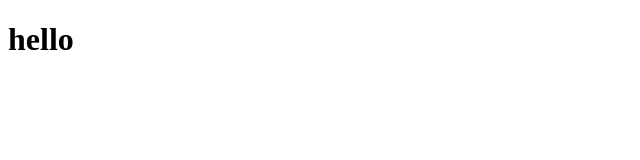
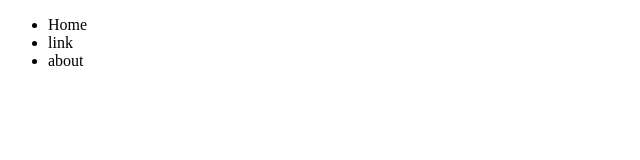
Before and after one commit to patjohntrick/practice-git-branching, a plain HTML site: page index.html in a window 1280 px wide. Shown: the whole page, without its empty margins (0-640 px from the left). Drawn offline with Linux system fonts and the light colour scheme.

Commit message:
add navigation

```diff
--- a/index.html
+++ b/index.html
@@ -7,7 +7,13 @@
     <title>Document</title>
   </head>
   <body>
-    <h1>hello</h1>
+    <nav>
+      <ul>
+        <li>Home</li>
+        <li>link</li>
+        <li>about</li>
+      </ul>
+    </nav>
     <script src="main.js"></script>
   </body>
 </html>
```
